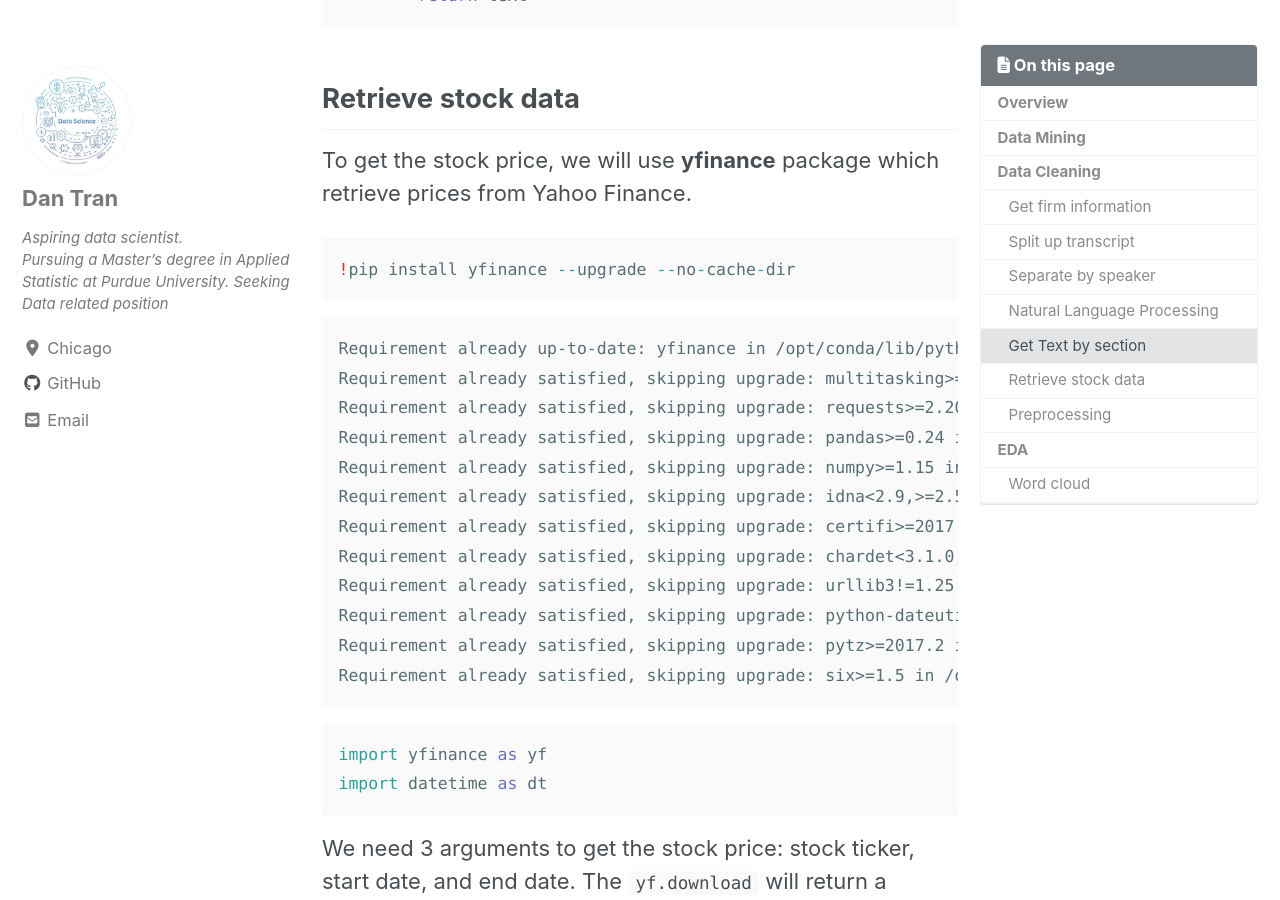
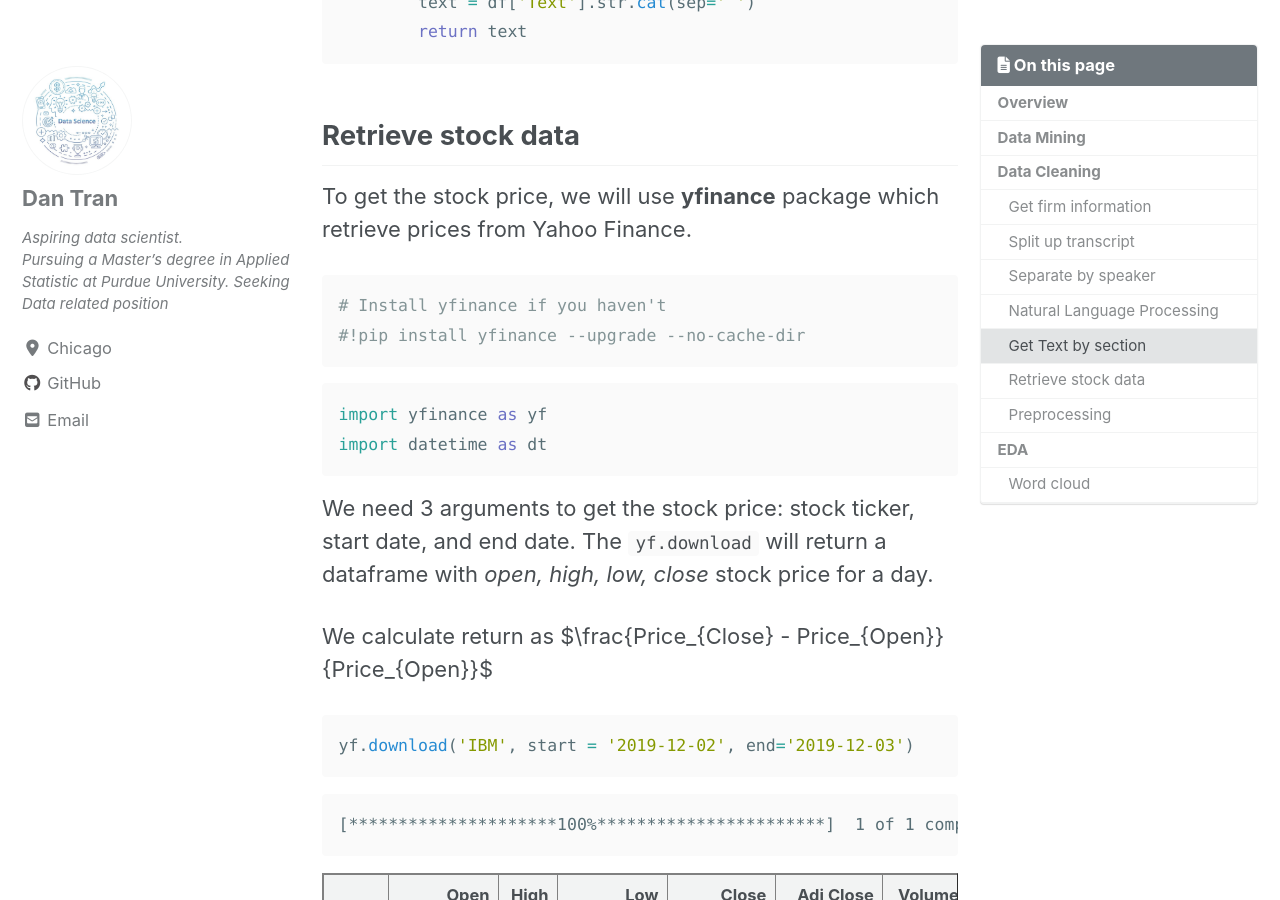
Before and after one commit to DanTran-DS/DanTran-DS.github.io, a Jekyll site: the page built from assets/projects/Transcript-Motley-Fool.md, in a window 1280 px wide and 900 px high, scrolled down 20890 px. Built offline with Jekyll 4.4.1, drawn with Linux system fonts in a browser that asks for light colours; cached includes are drawn as plain includes; nearby versions of some CDN libraries; some of the changed text lies outside the part shown.

Commit message:
Update Transcript-Motley-Fool.md

````diff
--- a/assets/projects/Transcript-Motley-Fool.md
+++ b/assets/projects/Transcript-Motley-Fool.md
@@ -34,7 +34,6 @@ from bs4 import BeautifulSoup
 import unicodedata
 import pandas as pd
 import numpy as np
-#from scraper_api import ScraperAPIClient
 ```
 
 # Data Mining
@@ -914,22 +915,9 @@ To get the stock price, we will use **yfinance** package which retrieve prices f
 
 
 ```python
-!pip install yfinance --upgrade --no-cache-dir
+# Install yfinance if you haven't
+#!pip install yfinance --upgrade --no-cache-dir
 ```
-
-    Requirement already up-to-date: yfinance in /opt/conda/lib/python3.6/site-packages (0.1.54)
-    Requirement already satisfied, skipping upgrade: multitasking>=0.0.7 in /opt/conda/lib/python3.6/site-packages (from yfinance) (0.0.9)
-    Requirement already satisfied, skipping upgrade: requests>=2.20 in /opt/conda/lib/python3.6/site-packages (from yfinance) (2.22.0)
-    Requirement already satisfied, skipping upgrade: pandas>=0.24 in /opt/conda/lib/python3.6/site-packages (from yfinance) (0.25.3)
-    Requirement already satisfied, skipping upgrade: numpy>=1.15 in /opt/conda/lib/python3.6/site-packages (from yfinance) (1.18.1)
-    Requirement already satisfied, skipping upgrade: idna<2.9,>=2.5 in /opt/conda/lib/python3.6/site-packages (from requests>=2.20->yfinance) (2.8)
-    Requirement already satisfied, skipping upgrade: certifi>=2017.4.17 in /opt/conda/lib/python3.6/site-packages (from requests>=2.20->yfinance) (2019.11.28)
-    Requirement already satisfied, skipping upgrade: chardet<3.1.0,>=3.0.2 in /opt/conda/lib/python3.6/site-packages (from requests>=2.20->yfinance) (3.0.4)
-    Requirement already satisfied, skipping upgrade: urllib3!=1.25.0,!=1.25.1,<1.26,>=1.21.1 in /opt/conda/lib/python3.6/site-packages (from requests>=2.20->yfinance) (1.25.8)
-    Requirement already satisfied, skipping upgrade: python-dateutil>=2.6.1 in /opt/conda/lib/python3.6/site-packages (from pandas>=0.24->yfinance) (2.8.1)
-    Requirement already satisfied, skipping upgrade: pytz>=2017.2 in /opt/conda/lib/python3.6/site-packages (from pandas>=0.24->yfinance) (2019.3)
-    Requirement already satisfied, skipping upgrade: six>=1.5 in /opt/conda/lib/python3.6/site-packages (from python-dateutil>=2.6.1->pandas>=0.24->yfinance) (1.14.0)
-
 
 
 ```python
@@ -939,7 +927,7 @@ import datetime as dt
 
 We need 3 arguments to get the stock price: stock ticker, start date, and end date. The `yf.download` will return a dataframe with *open, high, low, close* stock price for a day.
 
-We calculate return as $\frac{Price_{Close} - Price_{Open}}{Price_{Open}}$
+We calculate return as $\\frac{Price_{Close} - Price_{Open}}{Price_{Open}}$
 
 
 ```python
````
Also changed, not shown: other parts of assets/projects/Transcript-Motley-Fool.md (+3 -1 lines).
